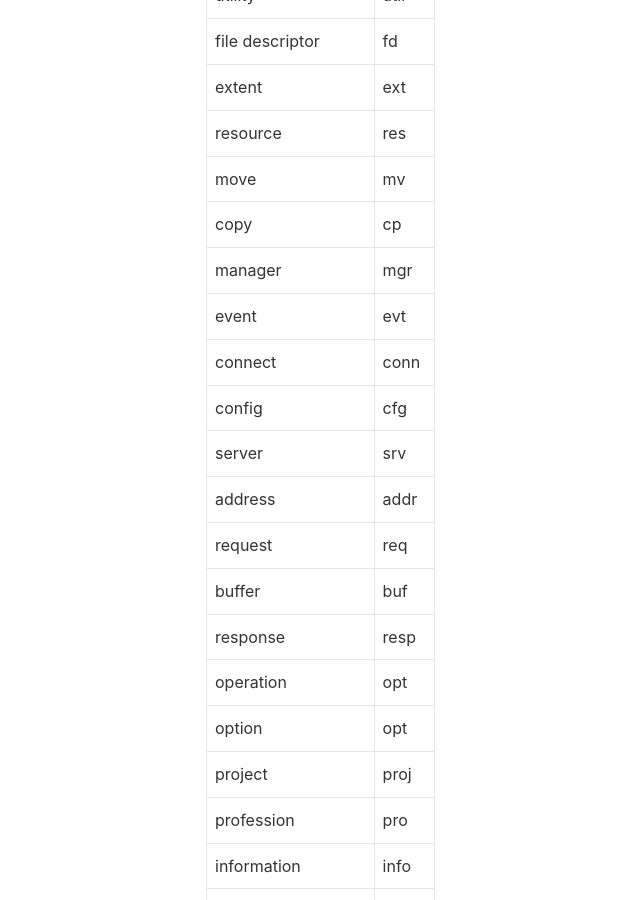
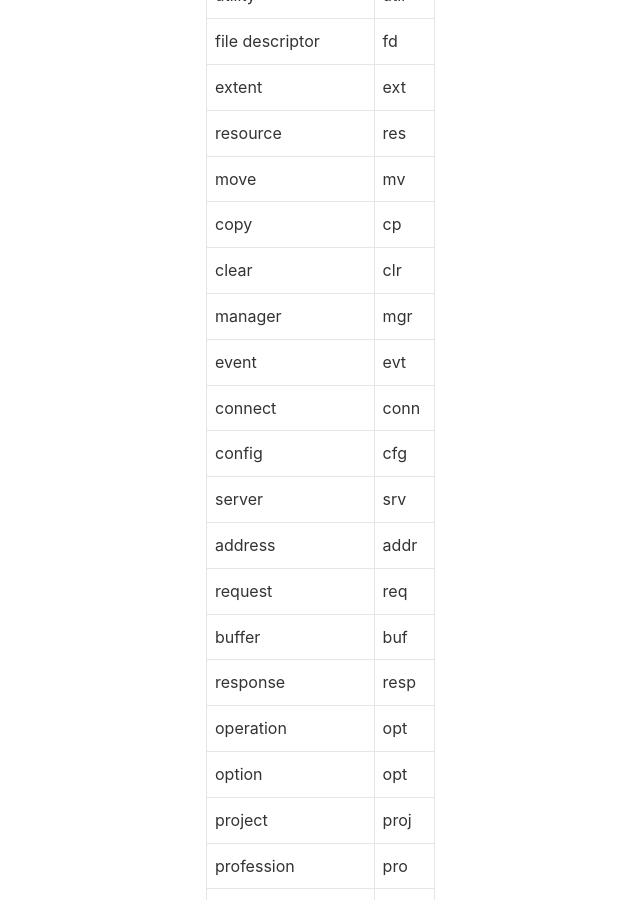
Before and after one commit to lizijie/lizijie.github.io, a Jekyll site: the page built from _posts/2018-04-23-常见代码英文词汇缩写.md, in a window 1280 px wide and 900 px high, scrolled down 532 px. Shown: the whole window, without its empty margins (41-681 px from the left). Built offline with Jekyll 4.4.1, drawn with Linux system fonts in a browser that asks for light colours; nearby versions of some CDN libraries; comment, search, counter and statistics services are not loaded.

Commit message:
Update 2018-04-23-常见代码英文词汇缩写.md

```diff
--- a/_posts/2018-04-23-常见代码英文词汇缩写.md
+++ b/_posts/2018-04-23-常见代码英文词汇缩写.md
@@ -21,6 +21,7 @@ tags: 英文 缩写
 |resource|res|
 |move|mv|
 |copy|cp|
+|clear|clr|
 |---|---|
 |manager|mgr|
 |event|evt|
```
